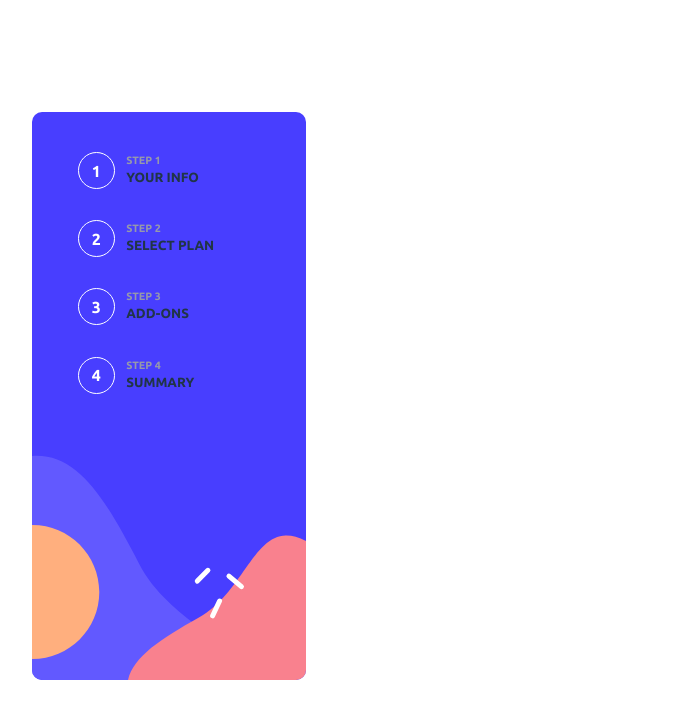
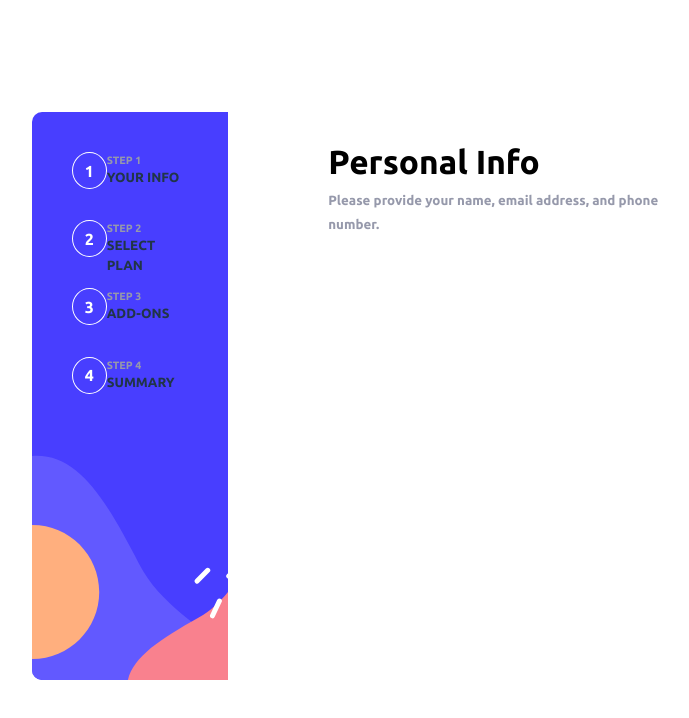
Before and after one commit to AmaniB96/StateProject, a React (Vite) app: page / in a window 1280 px wide. Shown: the top 718 px of the page, without its empty margins (224-913 px from the left). Built offline with nearby package versions, Linux system fonts and the light colour scheme.

Commit message:
progress

```diff
--- a/src/App.css
+++ b/src/App.css
@@ -4,4 +4,5 @@
   background-color: white;
   border-radius: 15px;
   padding: 15px;
+  display: flex;
 }
--- a/src/App.jsx
+++ b/src/App.jsx
@@ -1,11 +1,14 @@
 import './App.css'
+import Infos from './components/Infos'
 import SidePanel from './components/sidePanel'
+
 function App() {
 
   return (
     <>
     <div className='container'>
       <SidePanel></SidePanel>
+      <Infos></Infos>
     </div>
     </>
   )
--- /dev/null
+++ b/src/components/Infos.jsx
@@ -0,0 +1,15 @@
+import './infos.css'
+
+export default function Infos() {
+
+    return (
+        <div className='infos'>
+            <div className="infoTitle">
+                <h2>Personal Info</h2>
+                <span>Please provide your name, email address, and phone number.</span>
+            </div>
+
+        </div>
+    )
+
+}
--- /dev/null
+++ b/src/components/infos.css
@@ -0,0 +1,25 @@
+.infos{
+    height: 100%;
+    width: 100%;
+    padding-top: 25px;
+    padding-left: 100px;
+    padding-right: 100px;
+    padding-bottom: 30px;
+}
+
+.infoTitle{
+    height: 25%;
+    width: 100%;
+}
+
+.infoTitle h2{
+    font-size: 25pt;
+    margin: 0;
+    color: black;
+}
+
+.infoTitle span {
+    color: hsl(231, 11%, 63%) ;
+    font-size: 10pt;
+    font-weight: 600;
+}
```
